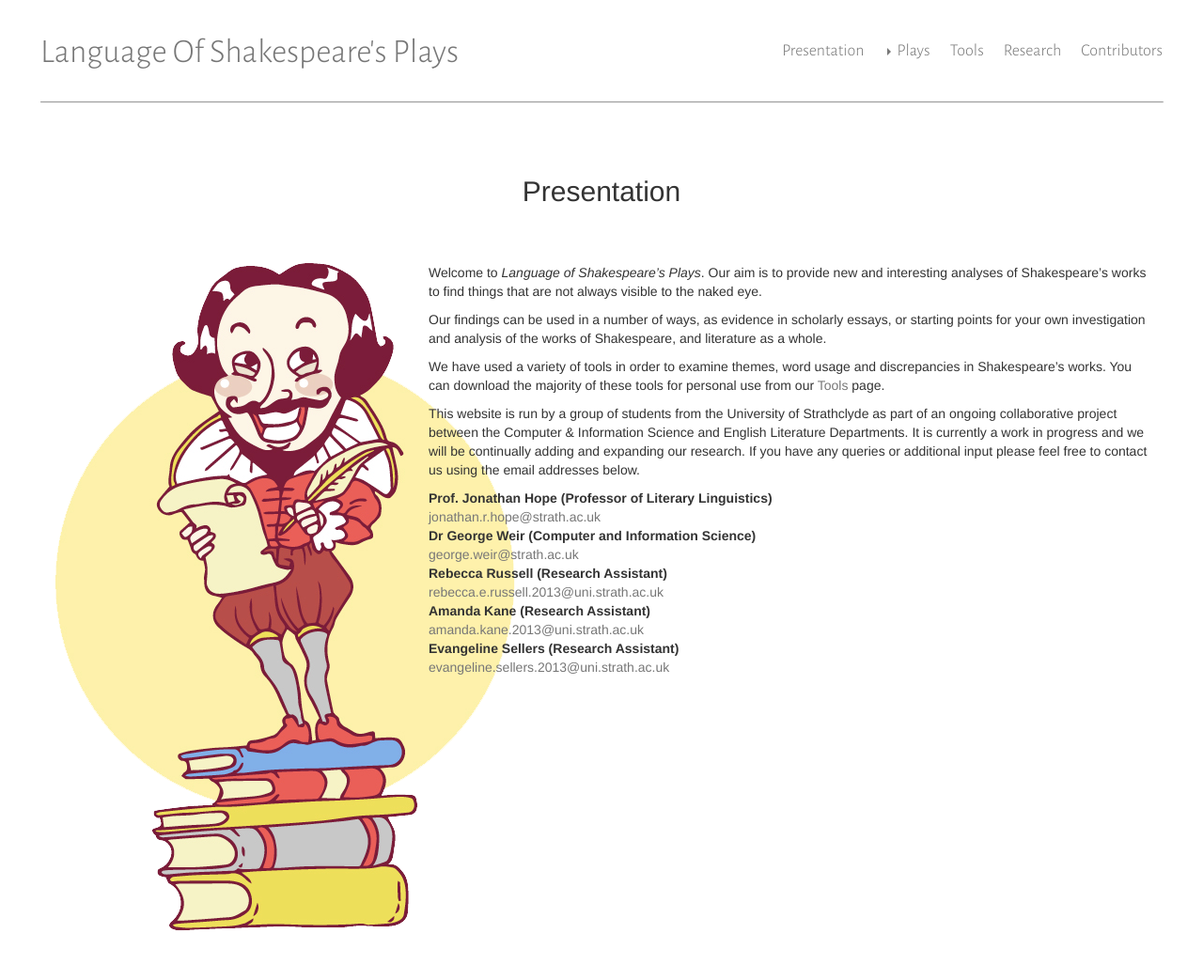
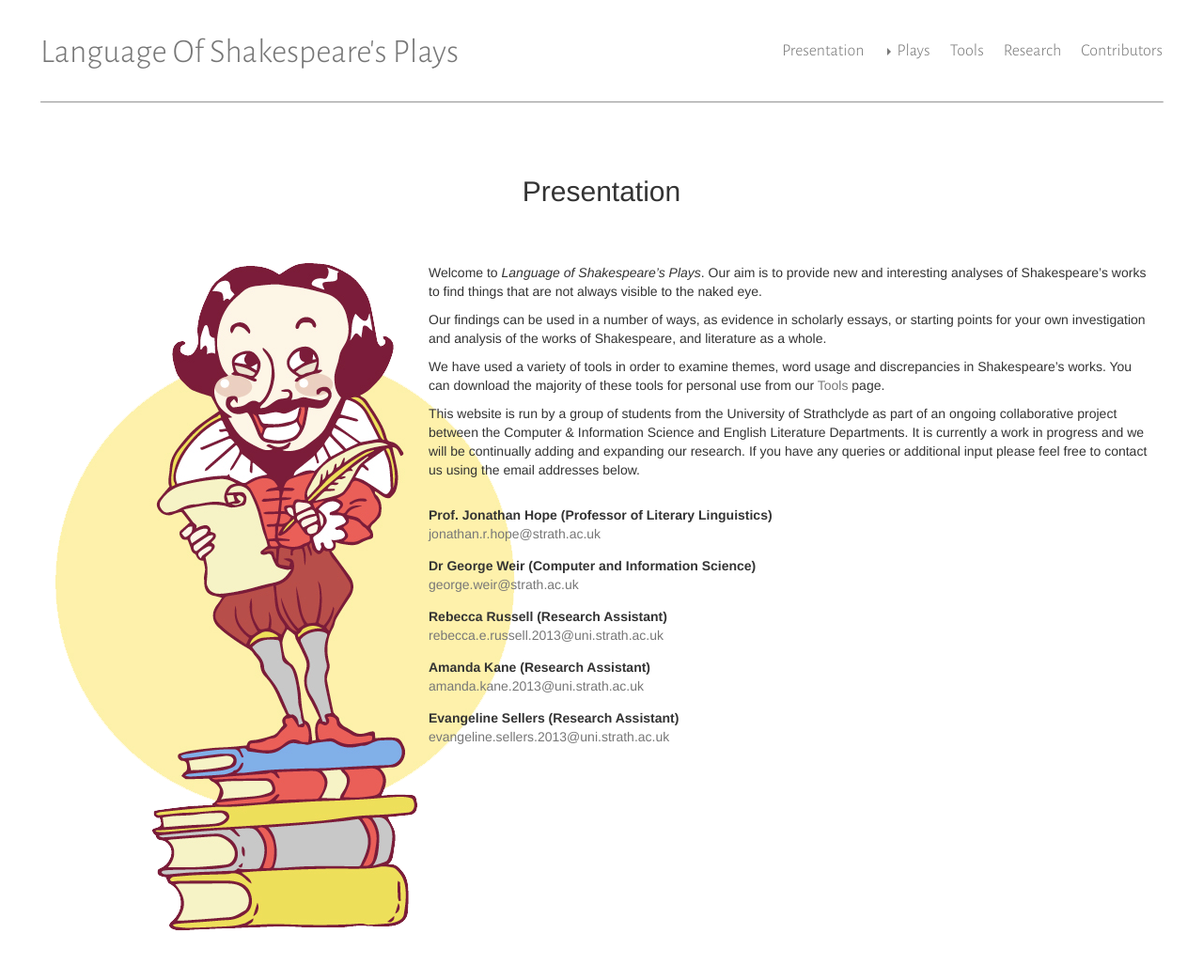
Before and after one commit to iahmed0/SU-LOSP.github.io, a Jekyll site: the page built from index.md, in a window 1280 px wide. Shown: the whole page at 94% size. Built offline with Jekyll 4.4.1, drawn with Linux system fonts in a browser that asks for light colours.

Commit message:
Leave some space between dds

```diff
--- a/assets/css/main.scss
+++ b/assets/css/main.scss
@@ -225,14 +225,6 @@
             padding: 0 20% 0 20%;
         }
 
-        dl {
-            margin: 2em 0 2em 0;
-        }
-
-        dt {
-            margin-top: 1em;
-        }
-
         & ul {
             margin: 0;
         }
@@ -243,3 +235,10 @@
         }
     }
 }
+
+dl { margin: 2em 0 2em 0;
+}
+
+dt {
+    margin-top: 1em;
+}
```
